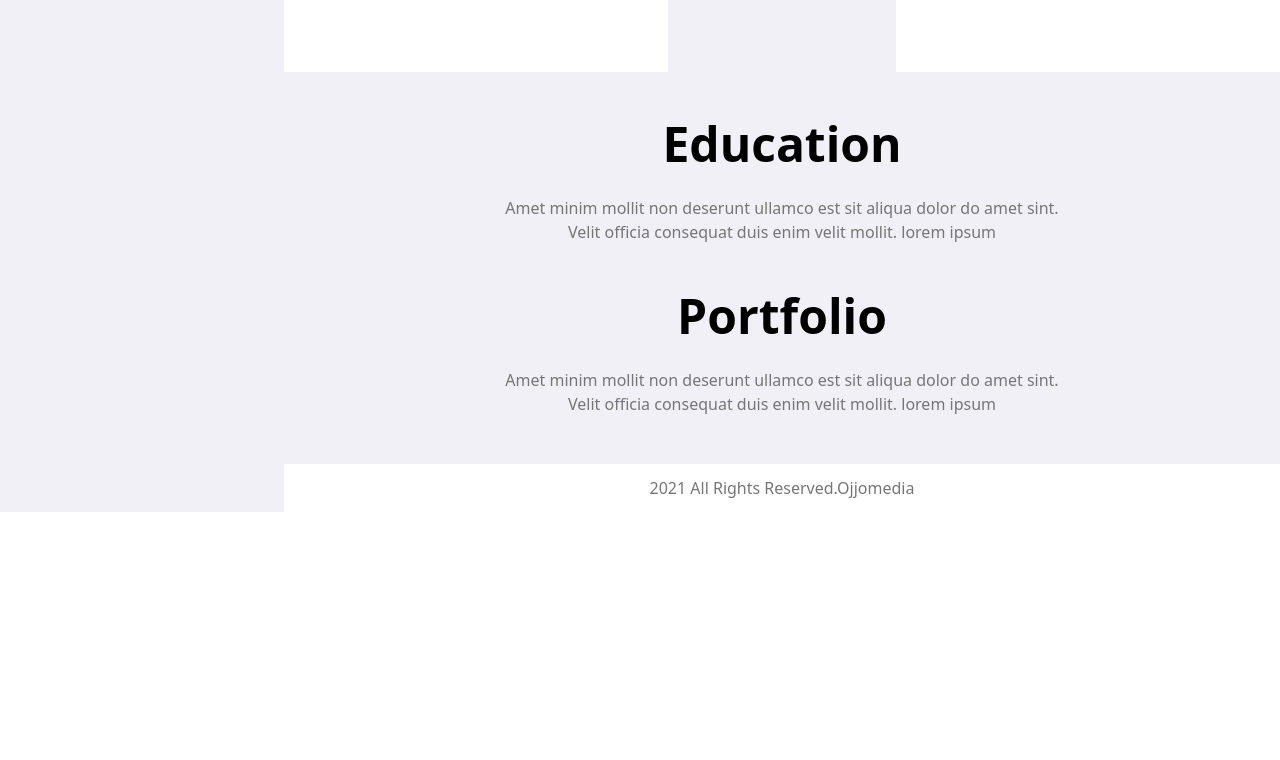
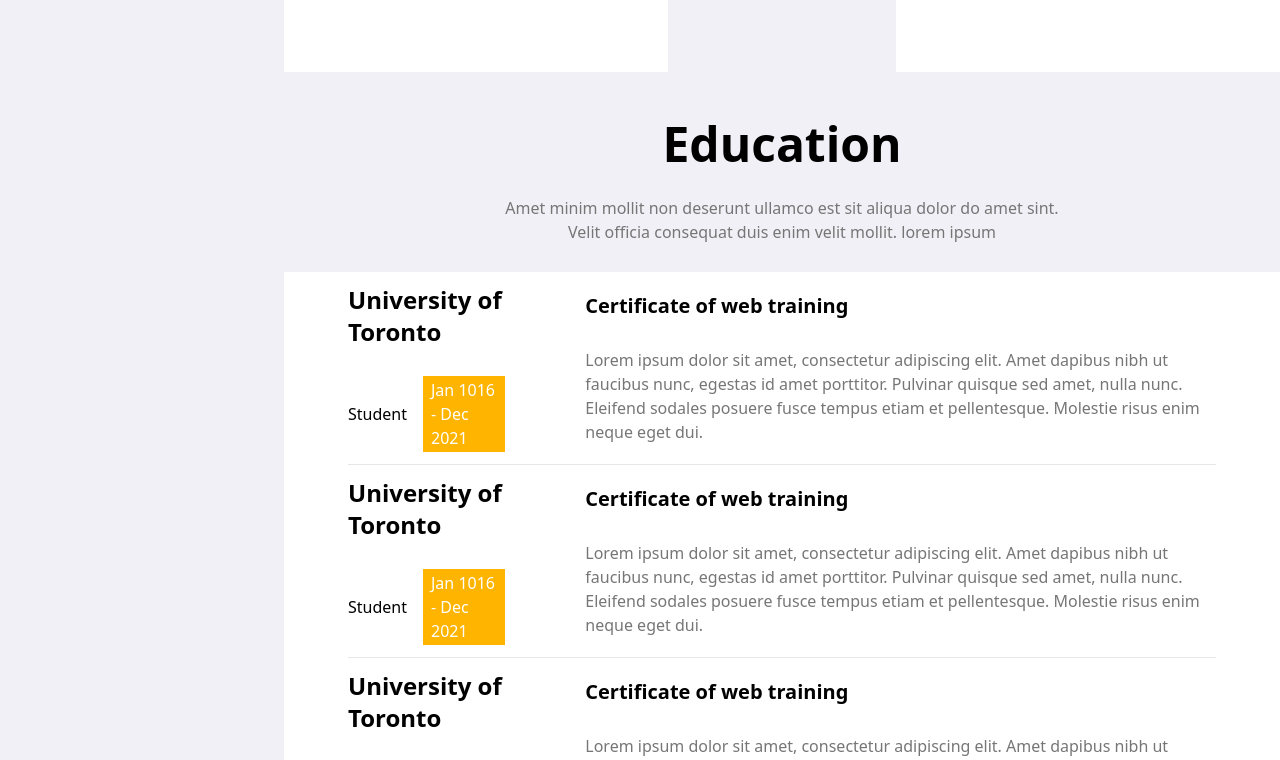
Before and after one commit to DanielTabares1/ing-web-cv, a Next.js app: page / in a window 1280 px wide. Shown: the part 1480-2240 px from the top of the page. Before the commit the page ends 1992 px from the top, so only its background shows below. Built offline with nearby package versions, Linux system fonts and the light colour scheme.

Commit message:
Adding EducationCards

```diff
--- /dev/null
+++ b/components/EducationCard.tsx
@@ -0,0 +1,31 @@
+interface EducationCardProps {
+    title: string;
+    charge: string;
+    Date: string;
+    course: string;
+    description: string;
+};
+
+const EducationCard = ({ title, charge, Date, course, description }: EducationCardProps) => {
+
+    return (
+        <div className="flex h-48 items-center gap-20">
+            <div className="h-full flex flex-col w-[30rem] justify-center gap-7">
+                <div>
+                    <h3 className="font-semibold text-2xl">{title}</h3>
+                </div>
+                <div className="flex gap-4 items-center">
+                    <h4>{charge}</h4>
+                    <h4 className="bg-cv-yellow px-2 py-0.5 text-white">{Date}</h4>
+                </div>
+            </div>
+
+            <div className="flex flex-col h-full justify-center gap-7">
+                <h3 className="font-semibold text-xl">{course}</h3>
+                <span className="text-gray-text-l">{description}</span>
+            </div>
+        </div>
+    );
+};
+
+export { EducationCard };
--- a/components/MainInfo.tsx
+++ b/components/MainInfo.tsx
@@ -2,17 +2,18 @@
 import { KnowledgeCard } from "./KnowledgeCard";
 import { MainButton } from "./MainButton";
 import { MainTitle } from "./MainTitle";
+import { EducationCard } from "./EducationCard";
 
 
 const MainInfo = () => {
-    return(
+    return (
         <div className="h-full w-full flex flex-col gap-12">
 
             <div className="flex justify-between items-center px-12 bg-white">
                 <div className="flex flex-col gap-7 h-max">
                     <div>
-                    <h1 className="text-4xl">I'm Daniel Tabares</h1>
-                    <h1 className="text-4xl"><span className="text-cv-yellow">Full Stack</span> Developer</h1>
+                        <h1 className="text-4xl">I'm Daniel Tabares</h1>
+                        <h1 className="text-4xl"><span className="text-cv-yellow">Full Stack</span> Developer</h1>
                     </div>
 
                     <span className="text-gray-text-l w-[500px]">Lorem ipsum dolor sit amet consectetur adipisicing elit. Itaque corporis tempore illum quibusdam reiciendis, quo odio exercitationem dolor qui doloribus debitis repellendus ex fuga doloremque earum sed eius neque laudantium!</span>
@@ -20,26 +21,45 @@
                 </div>
 
                 <div className="h-max">
-                    <Image src="/favicon.ico" width={400} height={400} alt="Foto"/>
+                    <Image src="/favicon.ico" width={400} height={400} alt="Foto" />
                 </div>
             </div>
 
 
             <div className="flex flex-col items-center gap-7">
-                <MainTitle title="My Knowledge" description="Lorem, ipsum dolor sit amet consectetur adipisicing elit. Culpa, harum error necessitatibus commodi cupiditate officiis! Illo id aperiam cum voluptate, eos eum repellat tempora aliquid nam inventore facilis asperiores veniam."/>
+                <MainTitle title="My Knowledge" description="Lorem, ipsum dolor sit amet consectetur adipisicing elit. Culpa, harum error necessitatibus commodi cupiditate officiis! Illo id aperiam cum voluptate, eos eum repellat tempora aliquid nam inventore facilis asperiores veniam." />
                 <div className="flex flex-wrap justify-between gap-8">
-                    <KnowledgeCard image="/next.svg" title="Web Development" content="Blog, E-Commerce"/>
-                    <KnowledgeCard image="/next.svg" title="Web Development" content="Blog, E-Commerce"/>
-                    <KnowledgeCard image="/next.svg" title="Web Development" content="Blog, E-Commerce"/>
-                    <KnowledgeCard image="/next.svg" title="Web Development" content="Blog, E-Commerce"/>
-                    <KnowledgeCard image="/next.svg" title="Web Development" content="Blog, E-Commerce"/>
-                    <KnowledgeCard image="/next.svg" title="Web Development" content="Blog, E-Commerce"/>
+                    <KnowledgeCard image="/next.svg" title="Web Development" content="Blog, E-Commerce" />
+                    <KnowledgeCard image="/next.svg" title="Web Development" content="Blog, E-Commerce" />
+                    <KnowledgeCard image="/next.svg" title="Web Development" content="Blog, E-Commerce" />
+                    <KnowledgeCard image="/next.svg" title="Web Development" content="Blog, E-Commerce" />
+                    <KnowledgeCard image="/next.svg" title="Web Development" content="Blog, E-Commerce" />
+                    <KnowledgeCard image="/next.svg" title="Web Development" content="Blog, E-Commerce" />
                 </div>
             </div>
 
 
-            <div>
+            <div className="flex flex-col items-center gap-7">
                 <MainTitle title="Education" description="Amet minim mollit non deserunt ullamco est sit aliqua dolor do amet sint. Velit officia consequat duis enim velit mollit. lorem ipsum" />
+                <div className="flex flex-col px-16 bg-white">
+                    <EducationCard
+                        title="University of Toronto"
+                        charge="Student"
+                        Date="Jan 1016 - Dec 2021"
+                        course="Certificate of web training" description="Lorem ipsum dolor sit amet, consectetur adipiscing elit. Amet dapibus nibh ut faucibus nunc, egestas id amet porttitor. Pulvinar quisque sed amet, nulla nunc. Eleifend sodales posuere fusce tempus etiam et pellentesque. Molestie risus enim neque eget dui." />
+                    <hr />
+                    <EducationCard
+                        title="University of Toronto"
+                        charge="Student"
+                        Date="Jan 1016 - Dec 2021"
+                        course="Certificate of web training" description="Lorem ipsum dolor sit amet, consectetur adipiscing elit. Amet dapibus nibh ut faucibus nunc, egestas id amet porttitor. Pulvinar quisque sed amet, nulla nunc. Eleifend sodales posuere fusce tempus etiam et pellentesque. Molestie risus enim neque eget dui." />
+                    <hr />
+                    <EducationCard
+                        title="University of Toronto"
+                        charge="Student"
+                        Date="Jan 1016 - Dec 2021"
+                        course="Certificate of web training" description="Lorem ipsum dolor sit amet, consectetur adipiscing elit. Amet dapibus nibh ut faucibus nunc, egestas id amet porttitor. Pulvinar quisque sed amet, nulla nunc. Eleifend sodales posuere fusce tempus etiam et pellentesque. Molestie risus enim neque eget dui." />
+                </div>
             </div>
 
 
```
